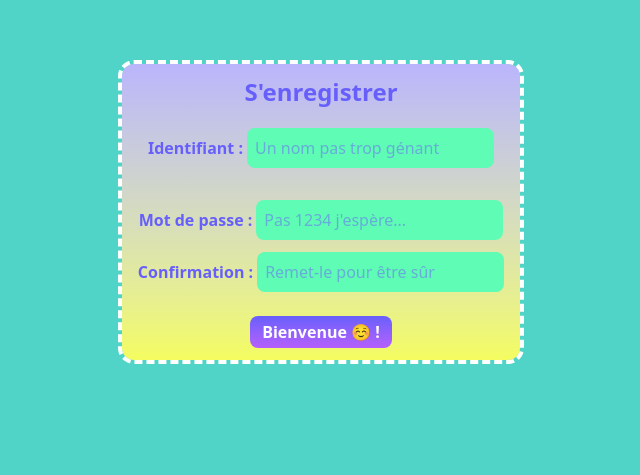
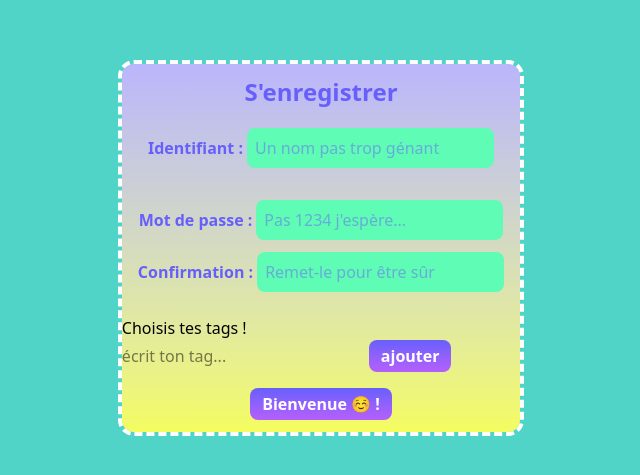
Before and after one commit to julienmb3-dot/projet-fin-de-semestre-magic-maker, a Flask app: page /signup in a window 1280 px wide. Shown: the part 108-583 px from the top of the page, without its empty margins (319-959 px from the left). Run offline with Flask 3, Linux system fonts and the light colour scheme.

```diff
--- a/main.py
+++ b/main.py
@@ -20,6 +20,8 @@ db = client.get_database("Main")
 app = Flask("Spoon Box Rush")
 
 app.secret_key = "lkna565s6c%!dhoahjd_d"
+
+TAGS = []
 
 @app.route("/")
 def index():
@@ -47,20 +49,31 @@ def login():
     else:
         return render_template('login.html')
 
+@app.route("/add_tag", methods = ["POST", "GET"])
+def add_tag():
+
+    if request.form["tag"] != "":
+        TAGS = request.form["tag"]
+
+    return render_template('signup.html', tags=TAGS, erreur="Le tag a été ajouté ! tags = " + str(TAGS))
+
 @app.route("/signup", methods = ["POST", "GET"])
 def signup():
     if request.method == "POST":
         db_users = db["Users"]
         new_user = db_users.find_one({"user_id" : request.form["user_id"]})
         if new_user:
-            return render_template('signup.html', erreur="Ce nom d'utilisateur est déjà pris.")
+            return render_template('signup.html', tags=TAGS, erreur="Ce nom d'utilisateur est déjà pris.")
         else:
             if request.form["password"] == request.form["password_confirmation"]:
                 if not(request.form["password"] == "" or request.form["user_id"] == ""):
+                    role = "guest"
+
                     db_users.insert_one({
                         "user_id" : request.form["user_id"],
                         "password" : request.form["password"],
-                        "role" : "guest"
+                        "role" : role,
+                        "tag" : TAGS
                     })
                     session["user"] = request.form["user_id"]
                     db_data = db["data"]
@@ -72,11 +85,12 @@ def signup():
                     })
                     return redirect(url_for("index"))
                 else:
-                    return render_template('signup.html', erreur="Le nom d'utilisateur ou le mot de passe est vide.")
+                    return render_template('signup.html', tags=TAGS, erreur="Le nom d'utilisateur ou le mot de passe est vide.")
             else:
-                return render_template('signup.html', erreur="Les deux mots de passe ne correspondent pas.")
+                return render_template('signup.html', tags=TAGS, erreur="Les deux mots de passe ne correspondent pas.")
     else:
-        return render_template("signup.html")
+        return render_template("signup.html", tags=TAGS)
+
 
 
 @app.route("/game")
@@ -127,6 +141,21 @@ def update_game():
     }
     db["games_data"].insert_one(data)
     return redirect(url_for("play"))
+
+
+@app.route("truc/like/<truc_id>")
+def like_truc(truc_id):
+    if "util" not in session:
+        return redirect(url_for("login"))
+
+    user = session["util"]
+
+    truc = db["truc"].find_one("id" : ObjectId(pokemon_id))
+
+    if not truc:
+        return redirect(url_for(truc))
+
+
 """
 
 @app.route("/admin")
--- a/templates/signup.html
+++ b/templates/signup.html
@@ -24,6 +24,23 @@
                         <input class="rounded-lg flex p-2 mr-4 bg-[#5FFCB5] text-[#6D60FB]" name="password_confirmation" type="text" placeholder="Remet-le pour être sûr">
                     </div>
 
+                    <div>
+                        <label>Choisis tes tags !</label>
+
+                        <div class="flex flex-warp gap-2">
+                            <input type="text" name="tag" placeholder="écrit ton tag..." class="">
+                            <a class="flex rounded-lg py-1 px-3 text-white font-semibold mx-2 bg-gradient-to-t from-[#B55FFC] to-[#675FFC]" id="tag_btn" href="{{ url_for('add_tag') }}">ajouter</a>
+                            {% for tag in tags %}
+                                <!--
+                                <input type="checkbox" id="{{tag}}" name="tags" value="{{ tag }}" class="">
+                                <label for="{{ tag }}" calss="">{{tag}}</label>
+                                -->
+
+                                <label for="{{ tag }}" calss="">{{tag}}</label>
+                            {% endfor %}
+                        </div>
+                    </div>
+
                     <div class="flex mt-4 justify-center-safe mb-3">
                         <button class="flex rounded-lg py-1 px-3 text-white font-semibold mx-2 bg-gradient-to-t from-[#B55FFC] to-[#675FFC]" id="signup" type="submit">Bienvenue ☺️ !</button>
                     </div>
--- a/templates/user_profile.html
+++ b/templates/user_profile.html
@@ -10,6 +10,12 @@
     <p class="ml-2 mx-2" >- aucune données -</p>
 {% endif %}
 
+<p>
+    {% for tag in user["tags"]%}
+        <span>#{{ tag }}</span>
+    {% endfor %}
+</p>
+
 <!-- <img src="{{ user['avatar']}}" width = "100"-->
 {% if not admin %}
     <a href="{{ url_for('index')}}">retour</a>
```
